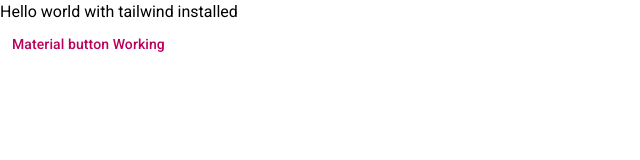
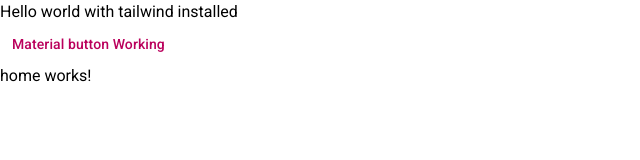
Before and after one commit to mirodildev/WAD.CODEBASE.00022145, an Angular app in the folder event/: page / in a window 1280 px wide. Shown: the top 160 px of the page, without its empty margins (0-640 px from the left). Built offline with nearby package versions, Linux system fonts and the light colour scheme.

Commit message:
homecomponent

```diff
--- /dev/null
+++ b/event/src/app/EventItems.ts
@@ -0,0 +1,11 @@
+export interface Event {
+    ID: number;
+    Title: string;
+    Description: string;
+    CategoryID: number;
+    Location: string;
+    Category: {
+        ID: number;
+        Name: string;
+    }
+}
--- a/event/src/app/app.component.html
+++ b/event/src/app/app.component.html
@@ -2,3 +2,5 @@
     Hello world with tailwind installed
     </h1>
 <button mat-button color ="primary">Material button Working </button>
+
+<app-home></app-home>
--- /dev/null
+++ b/event/src/app/components/home/home.component.html
@@ -0,0 +1 @@
+<p>home works!</p>
```
Also changed, not shown: event/src/app/app.component.ts (+6 -1 lines), event/src/app/components/home/home.component.ts (added, +11 -0 lines), event/src/app/components/home/home.component.css (added), 1 other file (tests, documents, lock files or other folders).
